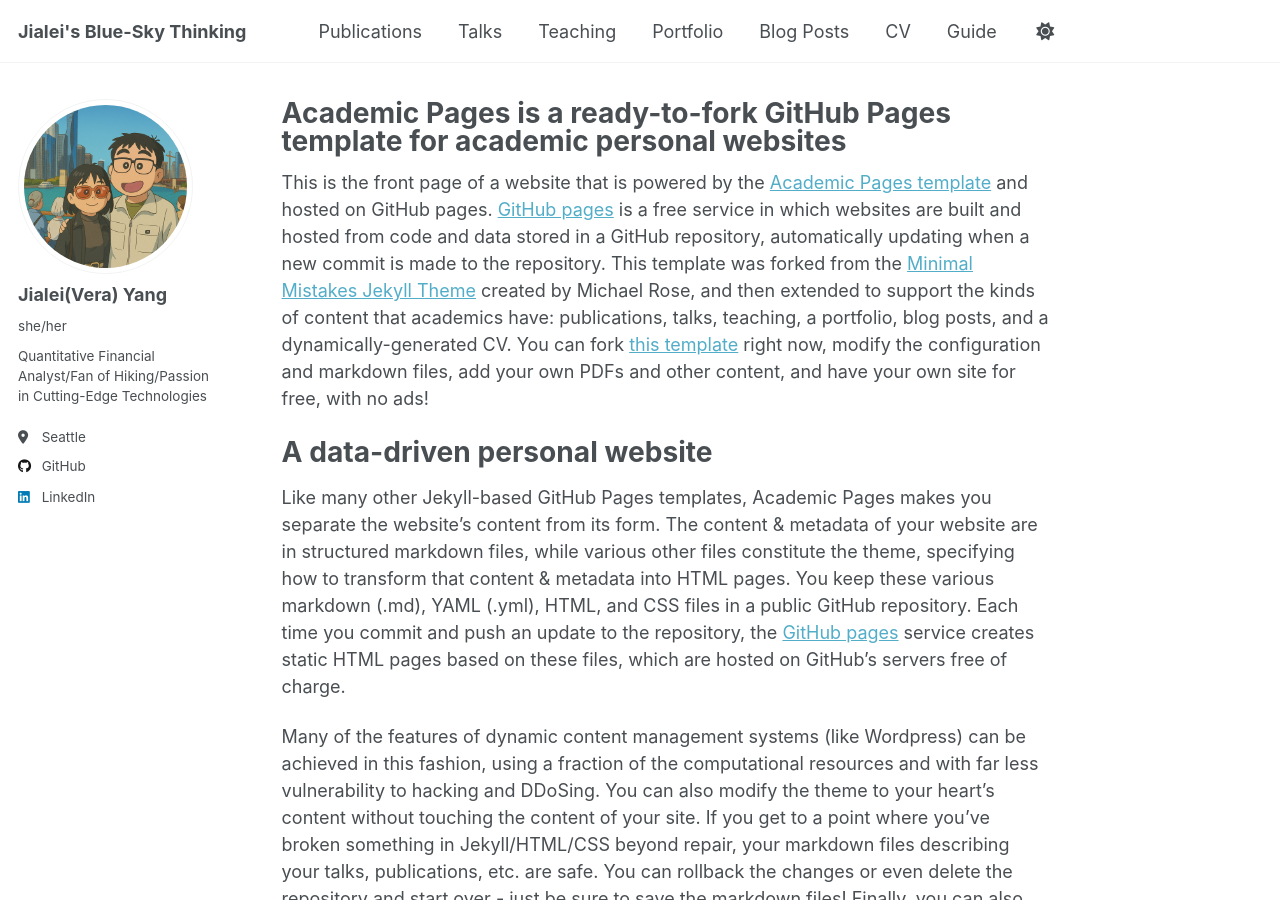
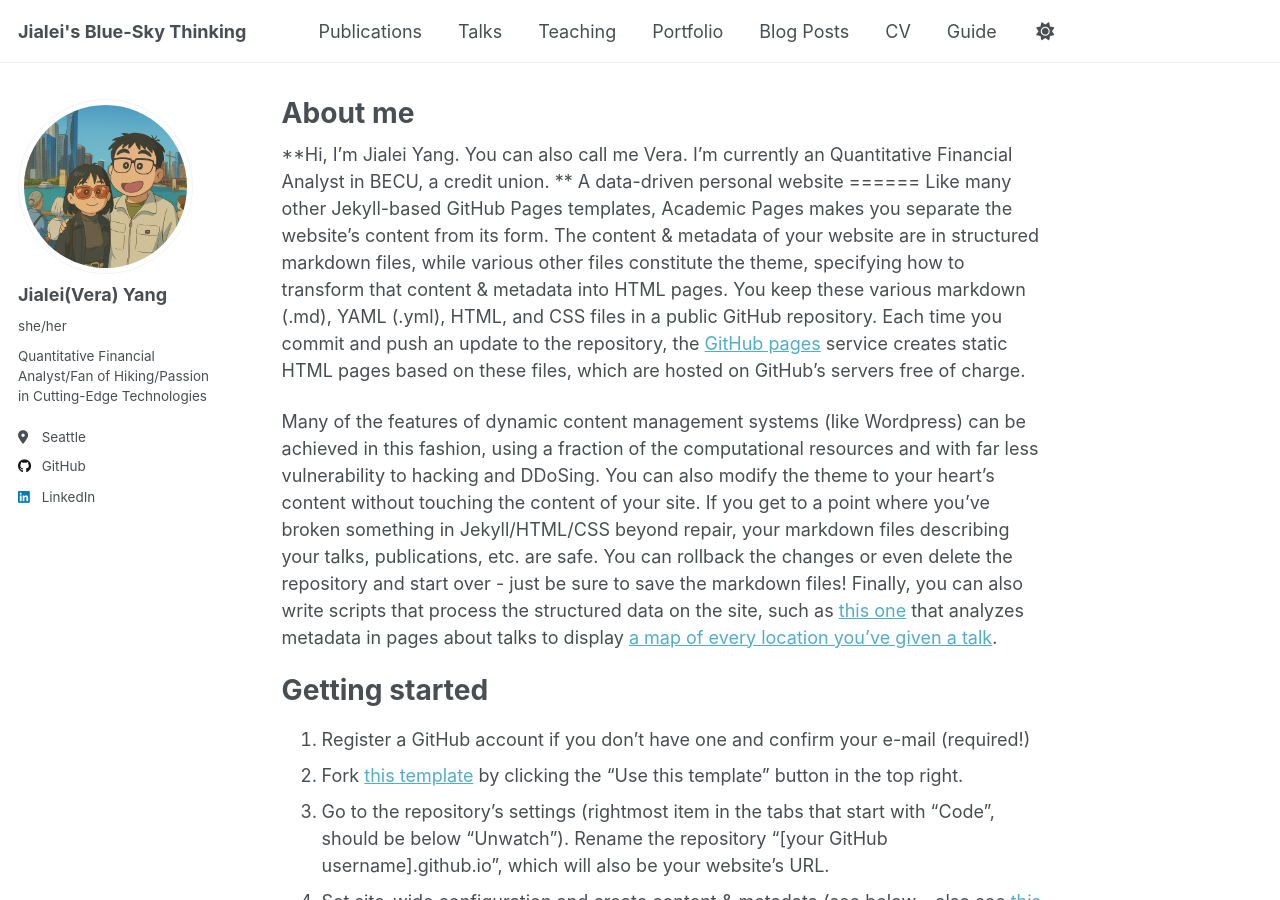
Before and after one commit to veray97/veray97.github.io, a Jekyll site: the page built from _pages/about.md, in a window 1280 px wide and 900 px high. Built offline with Jekyll 4.4.1, drawn with Linux system fonts in a browser that asks for light colours.

Commit message:
Update about.md

```diff
--- a/_pages/about.md
+++ b/_pages/about.md
@@ -1,14 +1,14 @@
 ---
 permalink: /
-title: "Academic Pages is a ready-to-fork GitHub Pages template for academic personal websites"
+title: "About me"
 author_profile: true
 redirect_from:
   - /about/
   - /about.html
 ---
 
-This is the front page of a website that is powered by the [Academic Pages template](https://github.com/academicpages/academicpages.github.io) and hosted on GitHub pages. [GitHub pages](https://pages.github.com) is a free service in which websites are built and hosted from code and data stored in a GitHub repository, automatically updating when a new commit is made to the repository. This template was forked from the [Minimal Mistakes Jekyll Theme](https://mmistakes.github.io/minimal-mistakes/) created by Michael Rose, and then extended to support the kinds of content that academics have: publications, talks, teaching, a portfolio, blog posts, and a dynamically-generated CV. You can fork [this template](https://github.com/academicpages/academicpages.github.io) right now, modify the configuration and markdown files, add your own PDFs and other content, and have your own site for free, with no ads!
-
+**Hi, I'm Jialei Yang. You can also call me Vera. I'm currently an Quantitative Financial Analyst in BECU, a credit union.
+**
 A data-driven personal website
 ======
 Like many other Jekyll-based GitHub Pages templates, Academic Pages makes you separate the website's content from its form. The content & metadata of your website are in structured markdown files, while various other files constitute the theme, specifying how to transform that content & metadata into HTML pages. You keep these various markdown (.md), YAML (.yml), HTML, and CSS files in a public GitHub repository. Each time you commit and push an update to the repository, the [GitHub pages](https://pages.github.com/) service creates static HTML pages based on these files, which are hosted on GitHub's servers free of charge.
```
